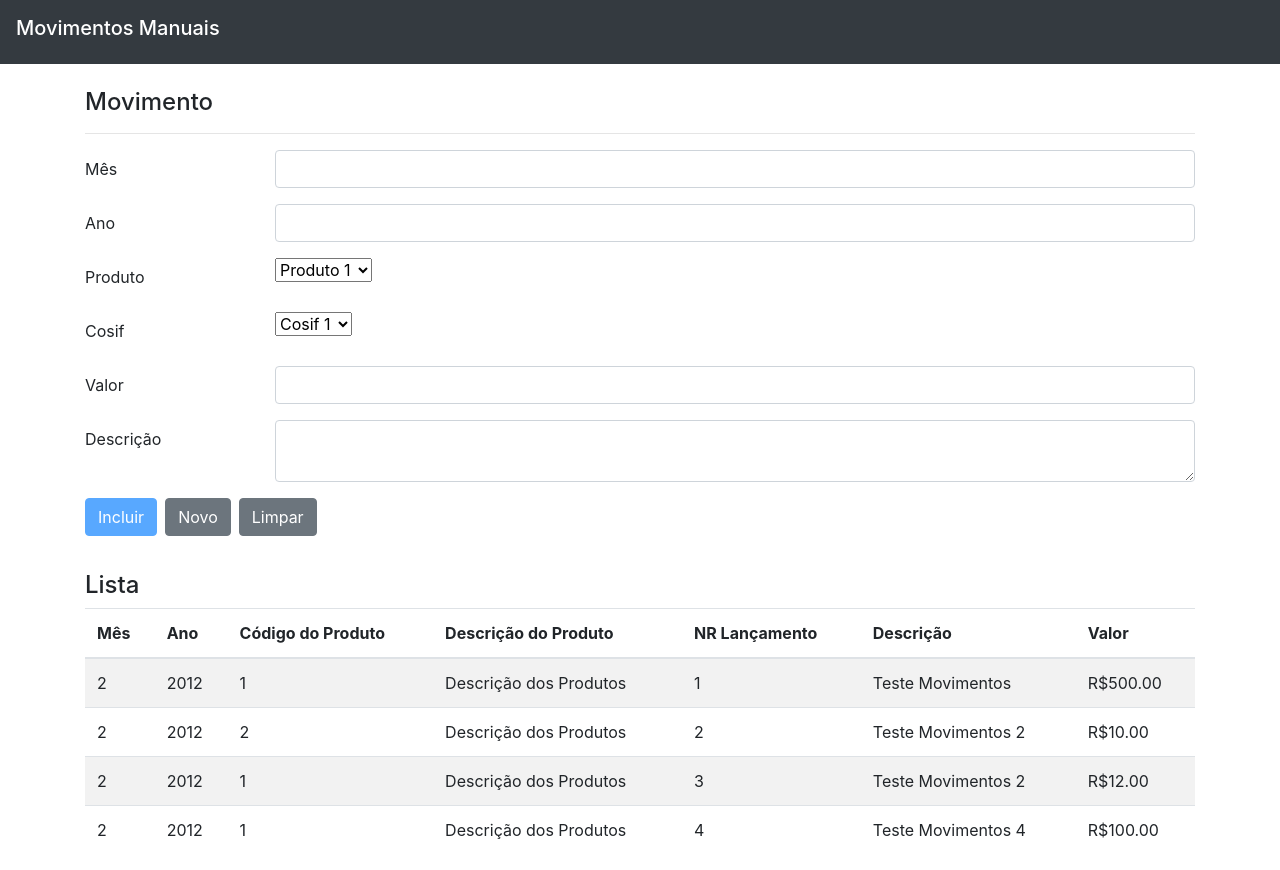
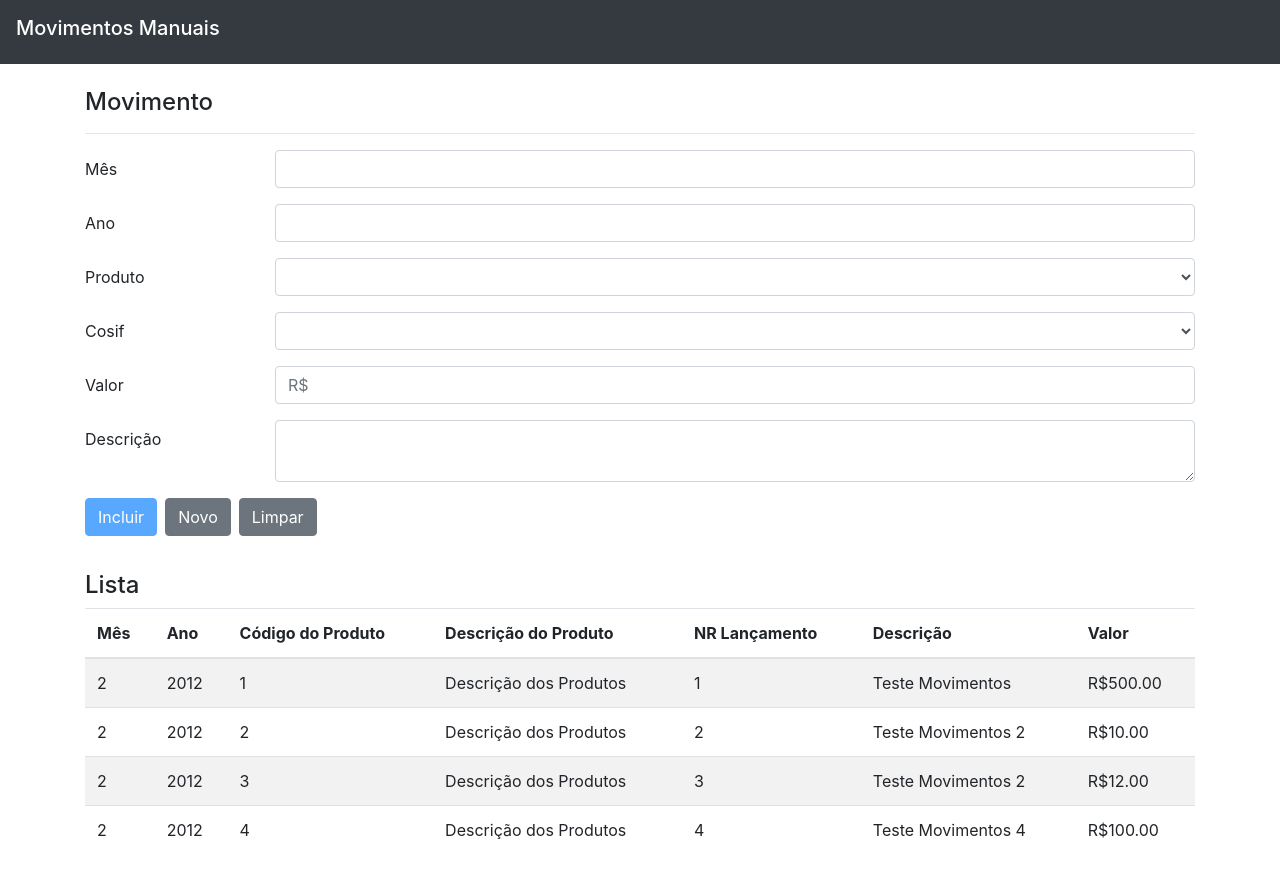
Before and after one commit to luisnascimentoDS/movimentosmanuais, an Angular app in the folder consultamovimentosmanuais/: page / in a window 1280 px wide. Built offline with nearby package versions, Linux system fonts and the light colour scheme.

Commit message:
carregando combos a partir da camada service

```diff
--- /dev/null
+++ b/consultamovimentosmanuais/src/app/cosif/cosif.service.ts
@@ -0,0 +1,34 @@
+import { Injectable } from '@angular/core';
+import { Cosif } from './cosif';
+
+@Injectable({
+  providedIn: 'root'
+})
+export class CosifService {
+
+  retrieveAll(): Cosif [] {
+
+    return COSIFS;
+  }
+}
+
+// tslint:disable-next-line:prefer-const
+let COSIFS: Cosif[] = [
+
+  {
+    id: 1,
+    descricao: 'Cosif 1'
+  },
+  {
+    id: 2,
+    descricao: 'Cosif 2'
+  },
+  {
+    id: 3,
+    descricao: 'Cosif 3'
+  },
+  {
+    id: 4,
+    descricao: 'Cosif 4'
+  }
+];
--- /dev/null
+++ b/consultamovimentosmanuais/src/app/cosif/cosif.ts
@@ -0,0 +1,5 @@
+export class Cosif {
+
+  id: number;
+  descricao: string;
+}
--- a/consultamovimentosmanuais/src/app/movimento/movimento.component.html
+++ b/consultamovimentosmanuais/src/app/movimento/movimento.component.html
@@ -8,10 +8,12 @@
     <label class="col-sm-2 col-form-label">Mês</label>
     <div class="col-sm-10">
       <input [(ngModel)]="movimento.mes" required name="mes" #movimentoMes="ngModel"
-        [ngClass]="{'is-invalid': movimentoMes.invalid && (movimentoMes.dirty || movimentoMes.touched)}" class="form-control">
+        [ngClass]="{'is-invalid': movimentoMes.invalid && (movimentoMes.dirty || movimentoMes.touched)}"
+        class="form-control">
 
       <div class="invalid-feedback">
-        <span *ngIf="movimentoMes.invalid && (movimentoMes.dirty || movimentoMes.touched)">preenchimento obrigatório</span>
+        <span *ngIf="movimentoMes.invalid && (movimentoMes.dirty || movimentoMes.touched)">preenchimento
+          obrigatório</span>
       </div>
     </div>
   </div>
@@ -20,10 +22,12 @@
     <label class="col-sm-2 col-form-label">Ano</label>
     <div class="col-sm-10">
       <input [(ngModel)]="movimento.ano" required name="ano" #movimentoAno="ngModel"
-        [ngClass]="{'is-invalid': movimentoAno.invalid && (movimentoAno.dirty || movimentoAno.touched)}" class="form-control">
+        [ngClass]="{'is-invalid': movimentoAno.invalid && (movimentoAno.dirty || movimentoAno.touched)}"
+        class="form-control">
 
       <div class="invalid-feedback">
-        <span *ngIf="movimentoAno.invalid && (movimentoAno.dirty || movimentoAno.touched)">preenchimento obrigatório</span>
+        <span *ngIf="movimentoAno.invalid && (movimentoAno.dirty || movimentoAno.touched)">preenchimento
+          obrigatório</span>
       </div>
     </div>
   </div>
@@ -31,17 +35,14 @@
   <div class="form-group row">
     <label class="col-sm-2 col-form-label">Produto</label>
     <div class="col-sm-10">
-      <select name="produto">
-        <option value="1">Produto 1</option>
-        <option value="2">Produto 2</option>
-        <option value="3">Produto 3</option>
-        <option value="4">Produto 4</option>
+      <select [(ngModel)]="movimento.produto" name="produto" #movimentoProduto="ngModel" class="form-control" [ngClass]="{'is-invalid': movimentoProduto.invalid}">
+        <option *ngFor="let produtoIt of listaProduto" value={{produtoIt.id}} >{{produtoIt.descricao}}</option>
       </select>
-     <!-- <input [ngModel)]="movimento.produto" required name="produto" #movimentoProduto="ngModel"
-        [ngClass]="{'is-invalid': movimentoProduto.invalid}" class="form-control">-->
-
       <div class="invalid-feedback">
-        <span>preenchimento obrigatório</span>
+        <div class="invalid-feedback">
+          <span *ngIf="movimentoProduto.invalid && (movimentoProduto.dirty || movimentoProduto.touched)">preenchimento
+            obrigatório</span>
+        </div>
       </div>
     </div>
   </div>
@@ -49,17 +50,12 @@
   <div class="form-group row">
     <label class="col-sm-2 col-form-label">Cosif</label>
     <div class="col-sm-10">
-      <select name="cosif">
-        <option value="1">Cosif 1</option>
-        <option value="2">Cosif 2</option>
-        <option value="3">Cosif 3</option>
-        <option value="4">Cosif 4</option>
+      <select [(ngModel)]="movimento.cosif" name="cosif" #movimentoCosif="ngModel" class="form-control" [ngClass]="{'is-invalid': movimentoCosif.invalid}">
+        <option *ngFor="let cosifIt of listaCosif" value={{cosifIt.id}} >{{cosifIt.descricao}}</option>
       </select>
-    <!-- <input [(ngModel)]="movimento.cosif" required name="cosif" #movimentoCosif="ngModel"
-        [ngClass]="{'is-invalid': movimentoCosif.invalid}" class="form-control">-->
-
       <div class="invalid-feedback">
-        <span>preenchimento obrigatório</span>
+        <span *ngIf="movimentoCosif.invalid && (movimentoCosif.dirty || movimentoCosif.touched)">preenchimento
+          obrigatório</span>
       </div>
     </div>
   </div>
@@ -67,11 +63,13 @@
   <div class="form-group row">
     <label class="col-sm-2 col-form-label">Valor</label>
     <div class="col-sm-10">
-      <input [(ngModel)]="movimento.valor" required name="valor" type="currency" #movimentoValor="ngModel"
-        [ngClass]="{'is-invalid': movimentoValor.invalid && (movimentoValor.dirty || movimentoValor.touched)}" class="form-control">
+      <input [(ngModel)]="movimento.valor" required name="valor" #movimentoValor="ngModel"
+        [ngClass]="{'is-invalid': movimentoValor.invalid && (movimentoValor.dirty || movimentoValor.touched)}"
+        class="form-control" type="currency" placeholder="R$ ">
 
       <div class="invalid-feedback">
-        <span *ngIf="movimentoValor.invalid && (movimentoValor.dirty || movimentoValor.touched)">preenchimento obrigatório</span>
+        <span *ngIf="movimentoValor.invalid && (movimentoValor.dirty || movimentoValor.touched)">preenchimento
+          obrigatório</span>
       </div>
     </div>
   </div>
@@ -80,10 +78,13 @@
     <label class="col-sm-2 col-form-label">Descrição</label>
     <div class="col-sm-10">
       <textarea [(ngModel)]="movimento.descricao" required name="descricao" #movimentoDescricao="ngModel"
-        [ngClass]="{'is-invalid': movimentoDescricao.invalid  && (movimentoDescricao.dirty || movimentoDescricao.touched)}" class="form-control"></textarea>
+        [ngClass]="{'is-invalid': movimentoDescricao.invalid  && (movimentoDescricao.dirty || movimentoDescricao.touched)}"
+        class="form-control"></textarea>
 
       <div class="invalid-feedback">
-        <span *ngIf="movimentoDescricao.invalid && (movimentoDescricao.dirty || movimentoDescricao.touched)">preenchimento obrigatório</span>
+        <span
+          *ngIf="movimentoDescricao.invalid && (movimentoDescricao.dirty || movimentoDescricao.touched)">preenchimento
+          obrigatório</span>
       </div>
     </div>
   </div>
--- a/consultamovimentosmanuais/src/app/movimento/movimento.component.ts
+++ b/consultamovimentosmanuais/src/app/movimento/movimento.component.ts
@@ -2,6 +2,10 @@ import { Component, OnInit } from "@angular/core";
 import { Movimento } from './movimento';
 import { ActivatedRoute } from '@angular/router';
 import { MovimentoService } from './movimento.service';
+import { ProdutoService } from '../produto/produto.service';
+import { CosifService } from '../cosif/cosif.service';
+import { Produto } from '../produto/produto';
+import { Cosif } from '../cosif/cosif';
 
 @Component({
   selector: 'app-movimento',
@@ -11,21 +15,33 @@ import { MovimentoService } from './movimento.service';
 export class MovimentoComponent implements OnInit {
 
   movimento: Movimento;
+  listaProduto: Produto [];
+  listaCosif: Cosif [];
 
-  constructor(private activedRoute: ActivatedRoute, private movimentoServie: MovimentoService) {}
+  // tslint:disable-next-line:max-line-length
+  constructor(private activedRoute: ActivatedRoute, private movimentoServie: MovimentoService,
+    // tslint:disable-next-line:align
+    private produtoService: ProdutoService, private cosifService: CosifService) {}
 
   ngOnInit(): void {
+
     this.movimento = new Movimento();
+    this.listaProduto = this.produtoService.retrieveAll();
+    this.listaCosif = this.cosifService.retrieveAll();
   }
 
   include(): void {
 
     this.movimentoServie.include(this.movimento);
-    this.movimento = new Movimento();
   }
 
   isEdit(): boolean {
 
     return false;
   }
+
+  new(): void {
+
+    this.movimento = new Movimento();
+  }
 }
--- a/consultamovimentosmanuais/src/app/movimento/movimento.service.ts
+++ b/consultamovimentosmanuais/src/app/movimento/movimento.service.ts
@@ -1,6 +1,6 @@
 import { Injectable } from "@angular/core";
 import { Movimento } from './movimento';
-import { findLast } from '@angular/compiler/src/directive_resolver';
+import { Cosif } from '../cosif/cosif';
 
 @Injectable({
   providedIn: 'root'
@@ -27,8 +27,8 @@ let MOVIMENTOS: Movimento[] = [
     numeroLancamento: 1,
     mes: 2,
     ano: 2012,
-    produto: '1',
-    cosif: '',
+    produto: 1,
+    cosif: 1,
     valor: 500,
     descricao: 'Teste Movimentos'
   },
@@ -36,8 +36,8 @@ let MOVIMENTOS: Movimento[] = [
     numeroLancamento: 2,
     mes: 2,
     ano: 2012,
-    produto: '2',
-    cosif: '',
+    produto: 2,
+    cosif: 2,
     valor: 10,
     descricao: 'Teste Movimentos 2'
   },
@@ -45,8 +45,8 @@ let MOVIMENTOS: Movimento[] = [
     numeroLancamento: 3,
     mes: 2,
     ano: 2012,
-    produto: '1',
-    cosif: '',
+    produto: 3,
+    cosif: 3,
     valor: 12,
     descricao: 'Teste Movimentos 2'
   },
@@ -54,8 +54,8 @@ let MOVIMENTOS: Movimento[] = [
     numeroLancamento: 4,
     mes: 2,
     ano: 2012,
-    produto: '1',
-    cosif: '',
+    produto: 4,
+    cosif: 4,
     valor: 100,
     descricao: 'Teste Movimentos 4'
   }
--- /dev/null
+++ b/consultamovimentosmanuais/src/app/produto/produto.service.ts
@@ -0,0 +1,34 @@
+import { Injectable } from '@angular/core';
+import { Produto } from './produto';
+
+@Injectable({
+  providedIn: 'root'
+})
+export class ProdutoService {
+
+  retrieveAll(): Produto [] {
+
+    return PRODUTOS;
+  }
+}
+
+// tslint:disable-next-line:prefer-const
+let PRODUTOS: Produto[] = [
+
+  {
+    id: 1,
+    descricao: 'Produto 1'
+  },
+  {
+    id: 2,
+    descricao: 'Produto 2'
+  },
+  {
+    id: 3,
+    descricao: 'Produto 3'
+  },
+  {
+    id: 4,
+    descricao: 'Produto 4'
+  }
+];
--- /dev/null
+++ b/consultamovimentosmanuais/src/app/produto/produto.ts
@@ -0,0 +1,5 @@
+export class Produto {
+
+  id: number;
+  descricao: string;
+}
```
Also changed, not shown: consultamovimentosmanuais/src/app/movimento/movimento.ts (+7 -3 lines).
